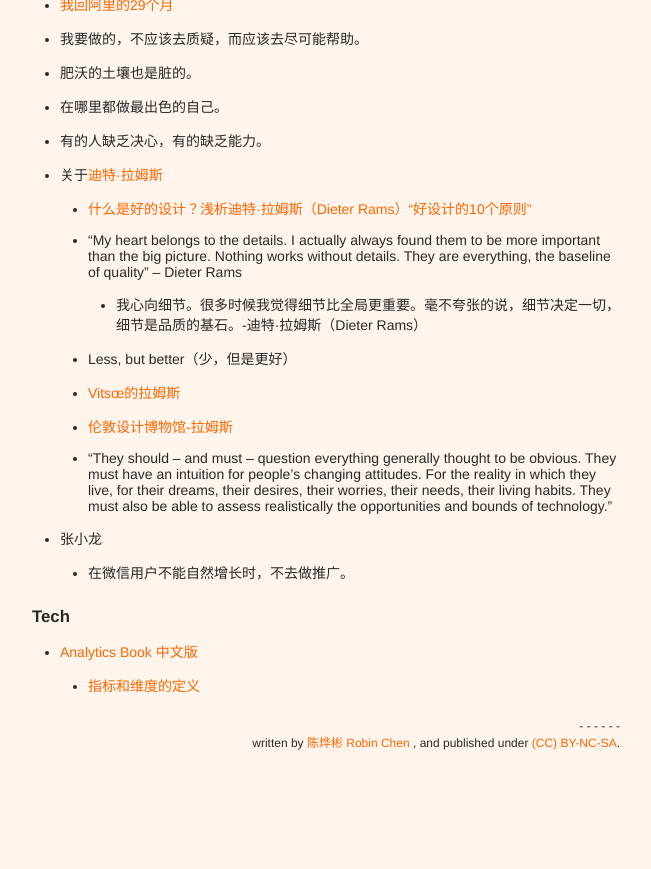
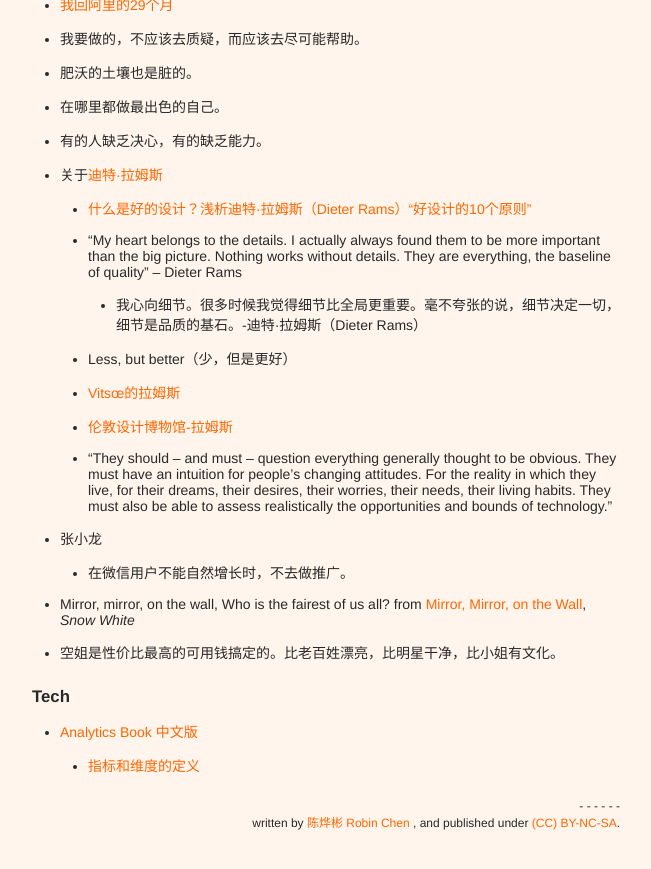
Before and after one commit to xianyuxmu/xianyuxmu.github.io, a Jekyll site: the page built from _posts/2019-07-03-reading-quarter-3.md, in a window 1280 px wide and 900 px high, scrolled down 1369 px. Shown: the top 869 px of the window, without its empty margins (314-965 px from the left). Built offline with Jekyll 4.4.1, drawn with Linux system fonts in a browser that asks for light colours; comment, search, counter and statistics services are not loaded; before the commit the page ends 2189 px from its top, so only the background shows below that.

Commit message:
today’s reading

```diff
--- a/_posts/2019-07-03-reading-quarter-3.md
+++ b/_posts/2019-07-03-reading-quarter-3.md
@@ -58,6 +58,8 @@ tags:
 	- "They should – and must – question everything generally thought to be obvious. They must have an intuition for people’s changing attitudes. For the reality in which they live, for their dreams, their desires, their worries, their needs, their living habits. They must also be able to assess realistically the opportunities and bounds of technology."
 - 张小龙
 	- 在微信用户不能自然增长时，不去做推广。
+- Mirror, mirror, on the wall, Who is the fairest of us all? from [Mirror, Mirror, on the Wall](http://www.debunkingmandelaeffects.com/mirror-mirror-on-the-wall/), *Snow White*
+- 空姐是性价比最高的可用钱搞定的。比老百姓漂亮，比明星干净，比小姐有文化。
 
 
 
```
